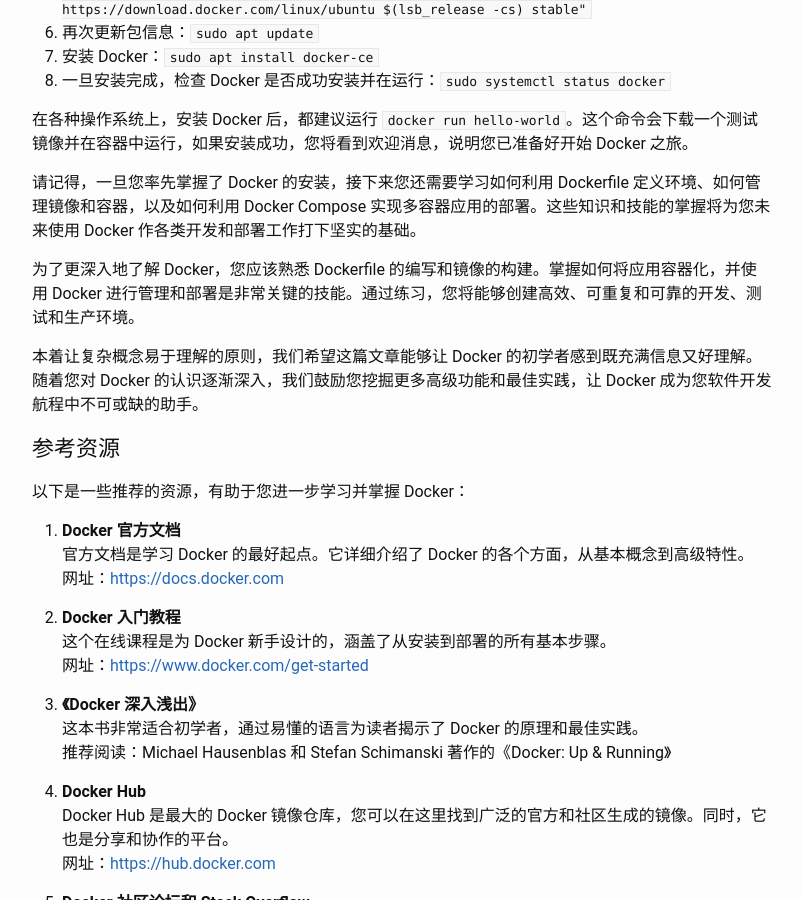
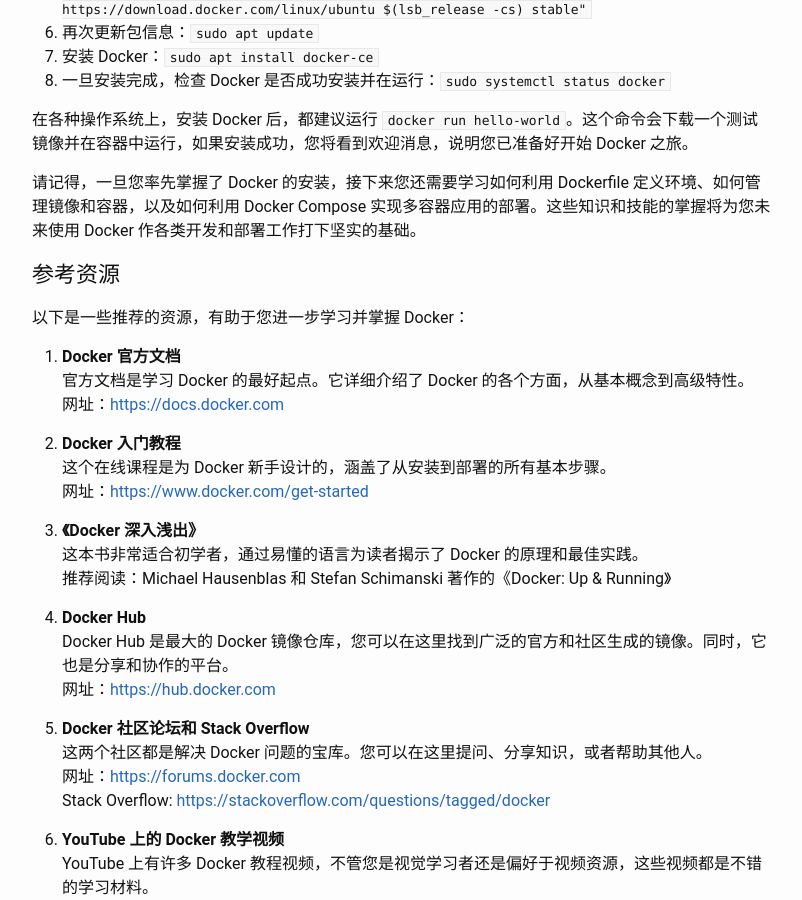
Before and after one commit to talkincode/ToughNotes, a Jekyll site: the page built from _posts/2024-03-01-Docker-for-Teens.md, in a window 1280 px wide and 900 px high, scrolled down 1904 px. Shown: the whole window, without its empty margins (238-1040 px from the left). Built offline with Jekyll 4.4.1, drawn with Linux system fonts in a browser that asks for light colours.

Commit message:
更新 Docker 文章中的内容

```diff
--- a/_posts/2024-03-01-Docker-for-Teens.md
+++ b/_posts/2024-03-01-Docker-for-Teens.md
@@ -63,10 +63,6 @@ macOS 上的 Docker 安装也是通过 Docker Desktop 进行，提供了和 Wind
 
 请记得，一旦您率先掌握了 Docker 的安装，接下来您还需要学习如何利用 Dockerfile 定义环境、如何管理镜像和容器，以及如何利用 Docker Compose 实现多容器应用的部署。这些知识和技能的掌握将为您未来使用 Docker 作各类开发和部署工作打下坚实的基础。
 
-为了更深入地了解 Docker，您应该熟悉 Dockerfile 的编写和镜像的构建。掌握如何将应用容器化，并使用 Docker 进行管理和部署是非常关键的技能。通过练习，您将能够创建高效、可重复和可靠的开发、测试和生产环境。
-
-本着让复杂概念易于理解的原则，我们希望这篇文章能够让 Docker 的初学者感到既充满信息又好理解。随着您对 Docker 的认识逐渐深入，我们鼓励您挖掘更多高级功能和最佳实践，让 Docker 成为您软件开发航程中不可或缺的助手。
-
 ## 参考资源
 
 以下是一些推荐的资源，有助于您进一步学习并掌握 Docker：
```
